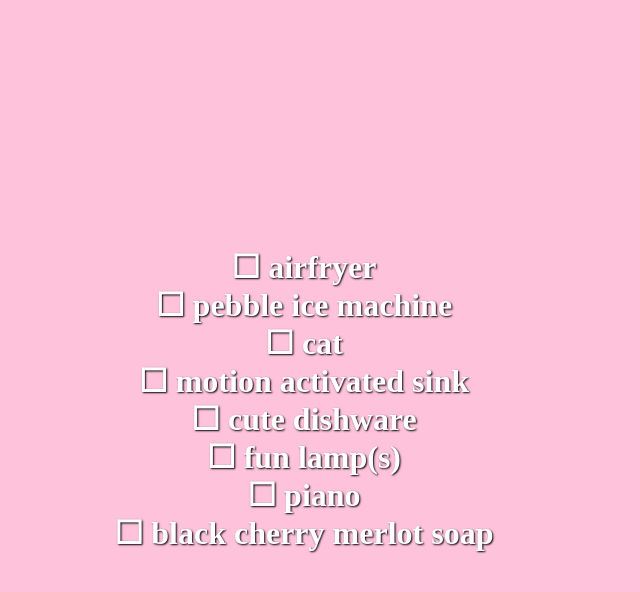
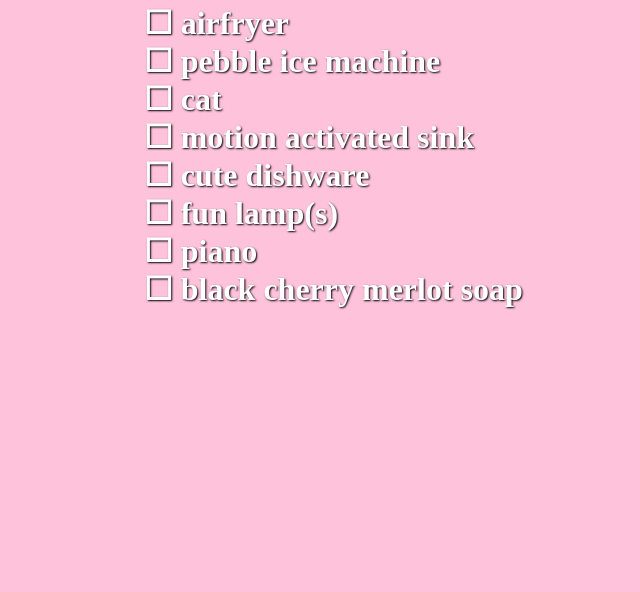
Before and after one commit to CaedenHarper/CaedenHarper.github.io, a plain HTML site: page list/index.html in a window 1280 px wide. Shown: the whole page, without its empty margins (336-976 px from the left). Drawn offline with Linux system fonts and the light colour scheme.

Commit message:
left adjust list

```diff
--- a/list/index.css
+++ b/list/index.css
@@ -5,12 +5,11 @@ body {
 #main_div {
     display: flex;
     flex-direction: column;
-    justify-content: center;
-    align-items: start;
+    justify-content: flex-start;
+    align-items: flex-start;
 
-    width: auto;
-    height: 1%;
-    /* background-color: red; */
+    width: 25%;
+    height: 99vh;
 
     position: absolute;
     top:0;
@@ -19,16 +18,23 @@ body {
     right: 0;
 
     margin: auto;
+
+    /* background-color: red;
+    border-style: solid;
+    border-width: 1px;
+    border-color: black; */
 }
 
 .child {
-    width: auto;
-    margin: auto;
-    align-items: flex-start;
+    width: 500px;
 
     font-size: 200%;
     font-weight: bold;
     color: white;
+
+    /* border-style: solid;
+    border-width: 1px;
+    border-color: black; */
 }
 
 .shadow {
```
